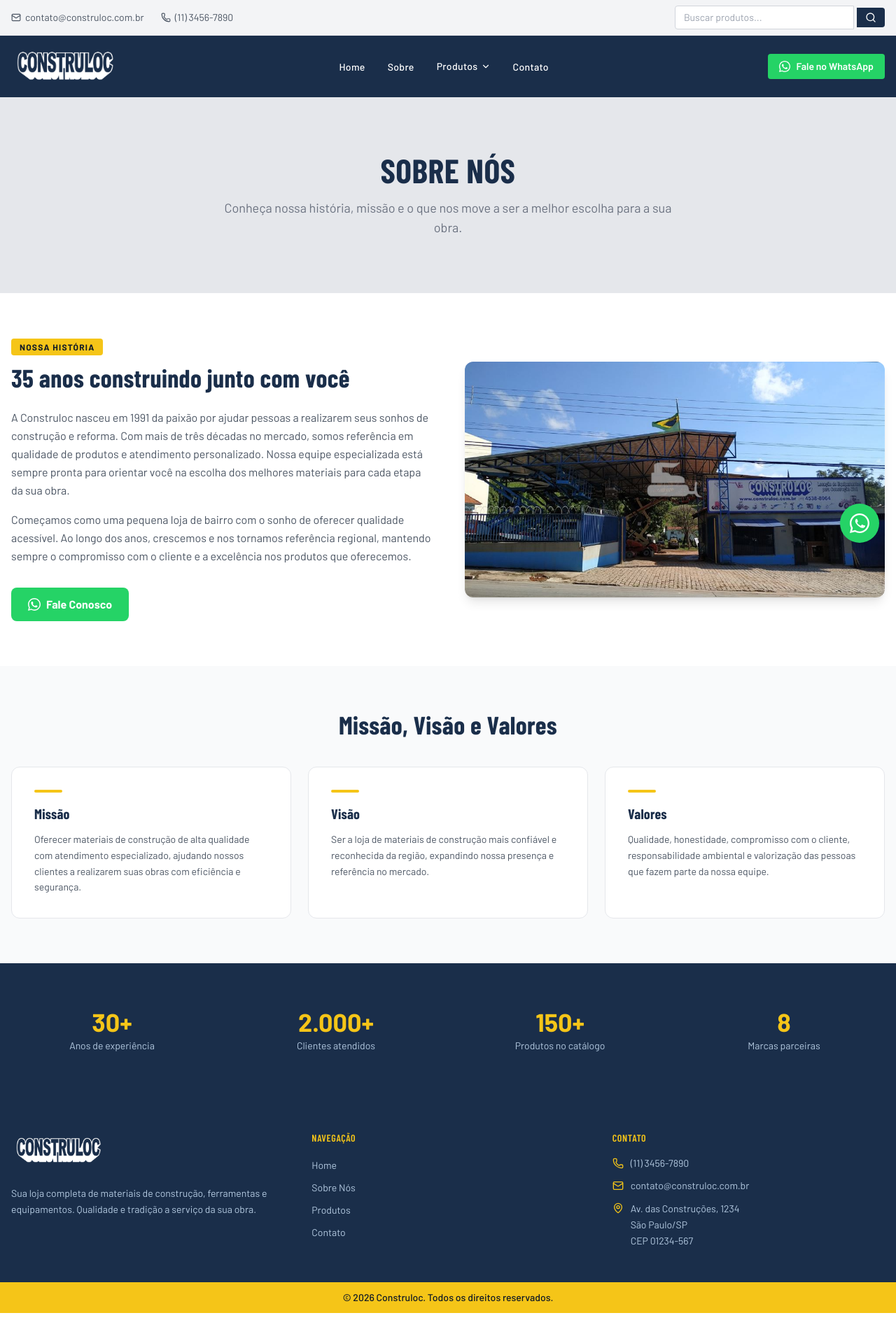
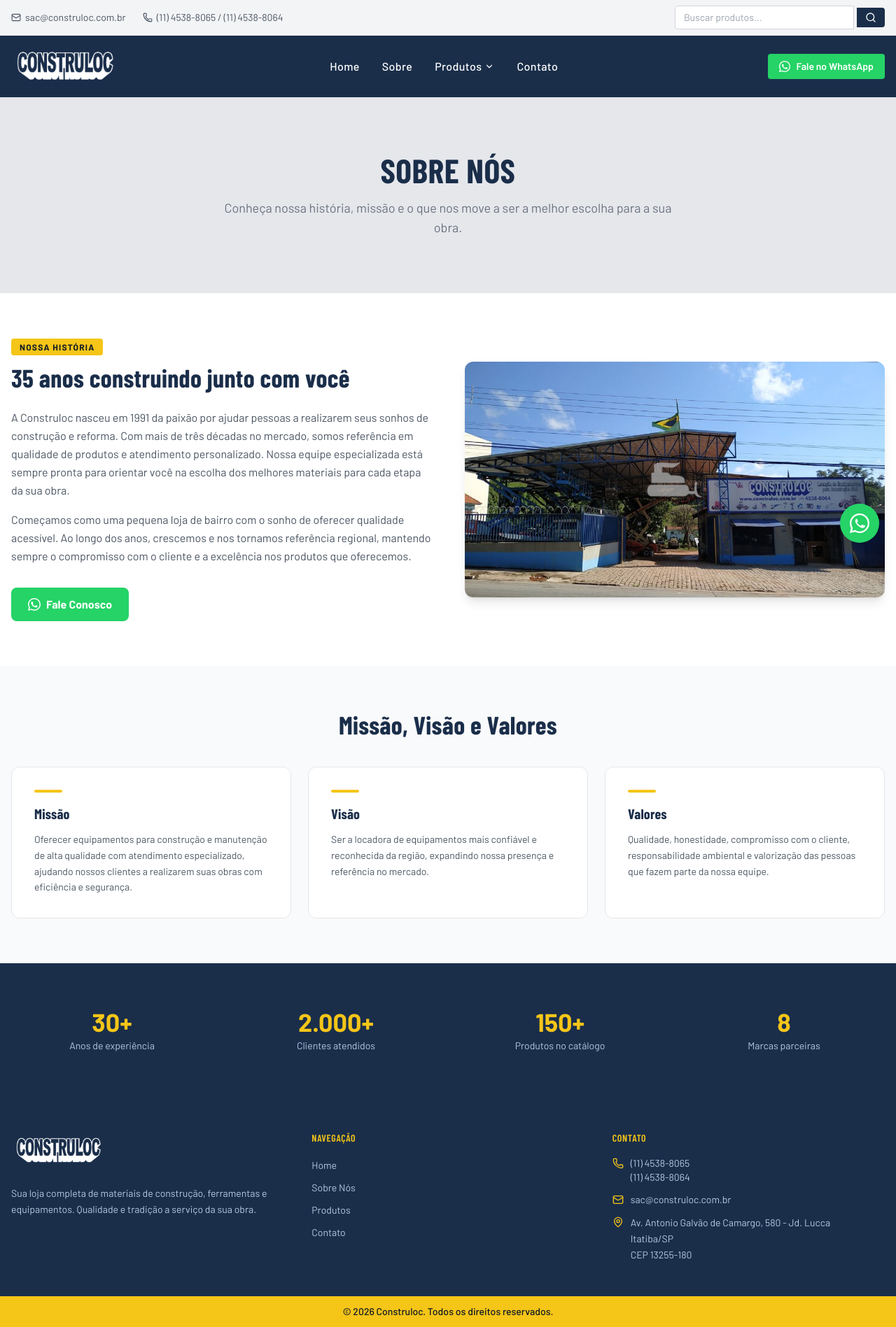
Before and after one commit to lucasbetti-ctrl/site-construloc, a Next.js app: page /sobre in a window 1280 px wide. Shown: the whole page at 70% size. Built offline with nearby package versions, Linux system fonts and the light colour scheme; a web font is replaced by a local one.

Commit message:
feat: atualiza dados de contato, missão/visão e ajustes visuais do header/footer
Atualiza telefone, e-mail e endereço reais da empresa, revisa Missão e Visão
na página Sobre, remove menção a I.R/lucro real do texto institucional e
aumenta a fonte do menu de navegação do header.

```diff
--- a/app/contato/page.tsx
+++ b/app/contato/page.tsx
@@ -47,7 +47,7 @@
                     <div>
                       <p className="font-semibold text-gray-800">WhatsApp</p>
                       <p className="text-gray-500 text-sm mt-0.5">Atendimento rápido</p>
-                      <p className="text-primary font-medium mt-1">{siteConfig.phone}</p>
+                      <p className="text-primary font-medium mt-1">{siteConfig.phoneSecondary}</p>
                     </div>
                   </a>
                 </li>
@@ -63,7 +63,10 @@
                     <div>
                       <p className="font-semibold text-gray-800">Telefone</p>
                       <p className="text-gray-500 text-sm mt-0.5">Loja física</p>
-                      <p className="text-primary font-medium mt-1">{siteConfig.phone}</p>
+                      <p className="text-primary font-medium mt-1">
+                        {siteConfig.phone}
+                        {siteConfig.phoneSecondary && ` / ${siteConfig.phoneSecondary}`}
+                      </p>
                     </div>
                   </a>
                 </li>
--- a/app/sobre/page.tsx
+++ b/app/sobre/page.tsx
@@ -18,12 +18,12 @@
   {
     title: "Missão",
     description:
-      "Oferecer materiais de construção de alta qualidade com atendimento especializado, ajudando nossos clientes a realizarem suas obras com eficiência e segurança.",
+      "Oferecer equipamentos para construção e manutenção de alta qualidade com atendimento especializado, ajudando nossos clientes a realizarem suas obras com eficiência e segurança.",
   },
   {
     title: "Visão",
     description:
-      "Ser a loja de materiais de construção mais confiável e reconhecida da região, expandindo nossa presença e referência no mercado.",
+      "Ser a locadora de equipamentos mais confiável e reconhecida da região, expandindo nossa presença e referência no mercado.",
   },
   {
     title: "Valores",
--- a/components/layout/Footer.tsx
+++ b/components/layout/Footer.tsx
@@ -59,12 +59,22 @@
             <ul className="space-y-3">
               <li className="flex items-start gap-2.5 text-primary-200 text-sm">
                 <Phone size={16} className="mt-0.5 shrink-0 text-secondary" aria-hidden="true" />
+                <div className="flex flex-col">
                   <a
                     href={`tel:${siteConfig.phone.replace(/\D/g, "")}`}
                     className="hover:text-secondary transition-colors"
                   >
                     {siteConfig.phone}
                   </a>
+                  {siteConfig.phoneSecondary && (
+                    <a
+                      href={`tel:${siteConfig.phoneSecondary.replace(/\D/g, "")}`}
+                      className="hover:text-secondary transition-colors"
+                    >
+                      {siteConfig.phoneSecondary}
+                    </a>
+                  )}
+                </div>
               </li>
               <li className="flex items-start gap-2.5 text-primary-200 text-sm">
                 <Mail size={16} className="mt-0.5 shrink-0 text-secondary" aria-hidden="true" />
--- a/components/layout/Header.tsx
+++ b/components/layout/Header.tsx
@@ -67,7 +67,10 @@
               className="flex items-center gap-1.5 hover:text-primary transition-colors"
             >
               <Phone size={14} aria-hidden="true" />
-              <span>{siteConfig.phone}</span>
+              <span>
+                {siteConfig.phone}
+                {siteConfig.phoneSecondary && ` / ${siteConfig.phoneSecondary}`}
+              </span>
             </a>
           </div>
 
@@ -110,7 +113,7 @@
             <li>
               <Link
                 href="/"
-                className="relative text-white font-medium px-3 py-2 text-sm tracking-wide group"
+                className="relative text-white font-medium px-3 py-2 text-base tracking-wide group"
               >
                 Home
                 <span className="absolute bottom-0 left-3 right-3 h-0.5 bg-secondary scale-x-0 group-hover:scale-x-100 transition-transform duration-300 origin-left rounded-full" />
@@ -119,7 +122,7 @@
             <li>
               <Link
                 href="/sobre"
-                className="relative text-white font-medium px-3 py-2 text-sm tracking-wide group"
+                className="relative text-white font-medium px-3 py-2 text-base tracking-wide group"
               >
                 Sobre
                 <span className="absolute bottom-0 left-3 right-3 h-0.5 bg-secondary scale-x-0 group-hover:scale-x-100 transition-transform duration-300 origin-left rounded-full" />
@@ -128,7 +131,7 @@
             <li ref={dropdownRef} className="relative">
               <button
                 onClick={() => setProductsOpen((o) => !o)}
-                className="relative flex items-center gap-1 text-white font-medium px-3 py-2 text-sm tracking-wide group"
+                className="relative flex items-center gap-1 text-white font-medium px-3 py-2 text-base tracking-wide group"
                 aria-expanded={productsOpen}
                 aria-haspopup="true"
               >
@@ -174,7 +177,7 @@
             <li>
               <Link
                 href="/contato"
-                className="relative text-white font-medium px-3 py-2 text-sm tracking-wide group"
+                className="relative text-white font-medium px-3 py-2 text-base tracking-wide group"
               >
                 Contato
                 <span className="absolute bottom-0 left-3 right-3 h-0.5 bg-secondary scale-x-0 group-hover:scale-x-100 transition-transform duration-300 origin-left rounded-full" />
--- a/components/sections/AboutSection.tsx
+++ b/components/sections/AboutSection.tsx
@@ -34,7 +34,6 @@
                 "Máquinas modernas de última geração",
                 "Redução de custo com ativo imobilizado",
                 "Confiabilidade e solidez de uma empresa especializada",
-                "Gastos com aluguel dedutíveis do I.R tributados pelo lucro real",
               ].map((item) => (
                 <li key={item} className="flex items-start gap-2 text-base text-gray-600">
                   <span className="mt-0.5 text-secondary font-bold text-base leading-none">✓</span>
--- a/data/siteConfig.ts
+++ b/data/siteConfig.ts
@@ -4,15 +4,16 @@
   name: "Construloc",
   description:
     "Sua loja completa de materiais de construção, ferramentas e equipamentos. Qualidade e tradição a serviço da sua obra.",
-  phone: "(11) 3456-7890",
+  phone: "(11) 4538-8065",
+  phoneSecondary: "(11) 4538-8064",
   whatsapp: "5511934567890",
-  email: "contato@construloc.com.br",
+  email: "sac@construloc.com.br",
   address: {
-    street: "Av. das Construções, 1234",
-    city: "São Paulo",
+    street: "Av. Antonio Galvão de Camargo, 580 - Jd. Lucca",
+    city: "Itatiba",
     state: "SP",
-    zip: "01234-567",
-    full: "Av. das Construções, 1234 — São Paulo/SP — CEP 01234-567",
+    zip: "13255-180",
+    full: "Av. Antonio Galvão de Camargo, 580 - Jd. Lucca — Itatiba/SP — CEP 13255-180",
   },
   social: {
     instagram: "https://instagram.com/construloc",
--- a/types/index.ts
+++ b/types/index.ts
@@ -2,6 +2,7 @@
   name: string;
   description: string;
   phone: string;
+  phoneSecondary?: string;
   whatsapp: string;
   email: string;
   address: {
```
Lines whose indentation alone changed are shown as unchanged.
